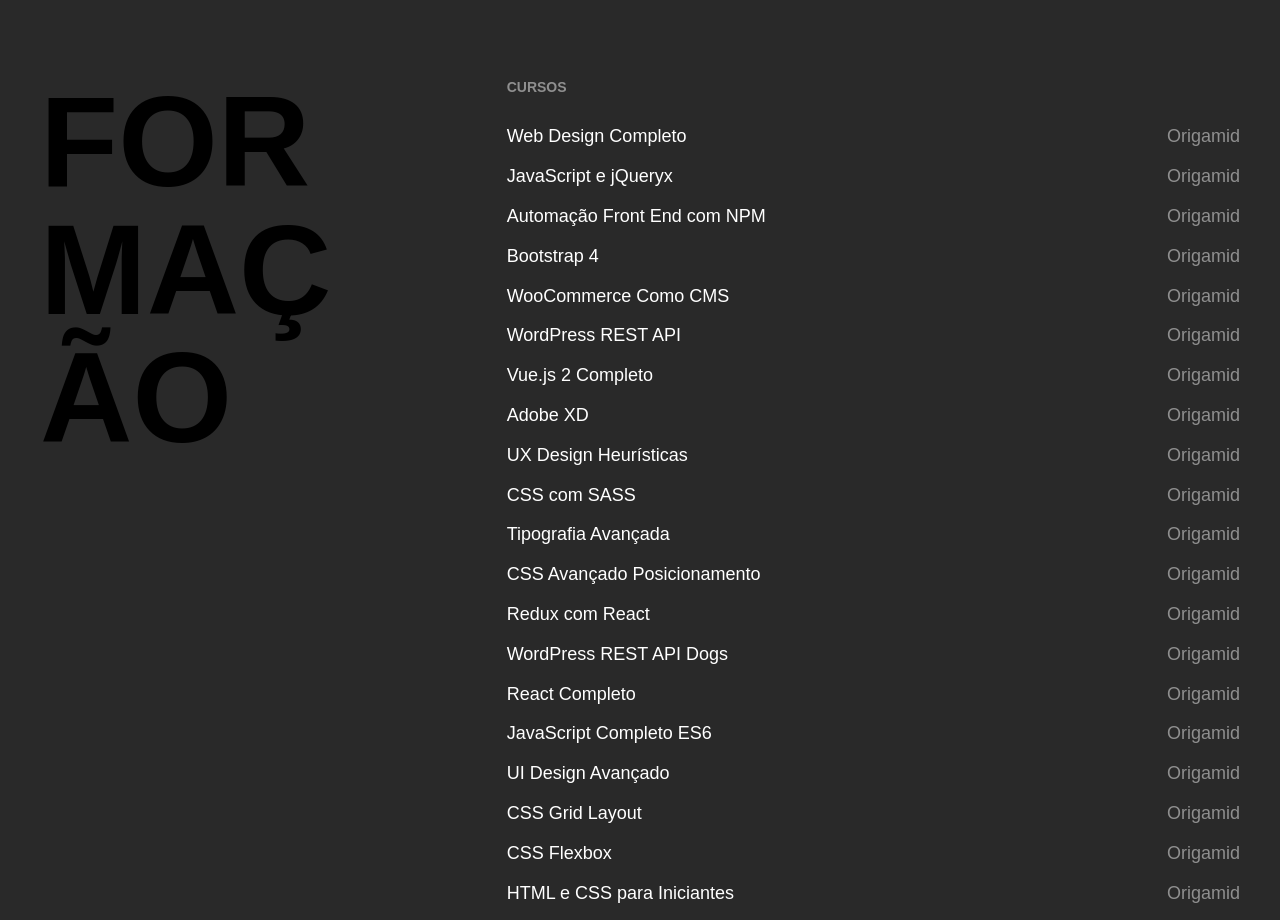
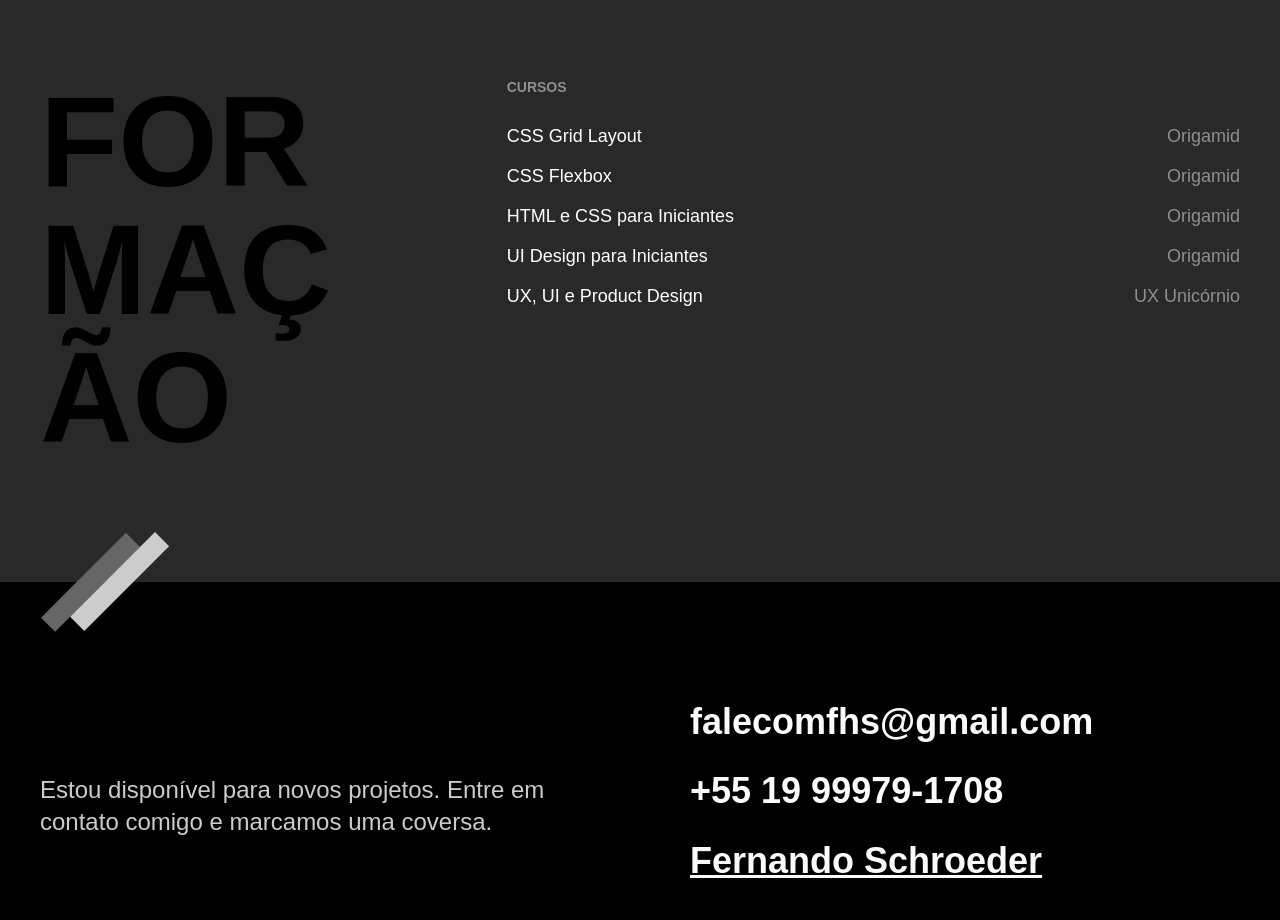
Before and after one commit to FernandoSchroeder/fernandoschroeder.github.io, a plain HTML site: page index.html in a window 1280 px wide. Shown: the part 1860-2780 px from the top of the page. Drawn offline with Linux system fonts and the light colour scheme; a web font is replaced by a local one.

Commit message:
correção text

```diff
--- a/index.html
+++ b/index.html
@@ -30,7 +30,7 @@
   <main class="introducao">
     <img src="./img/perfil-fhs.jpg" alt="foto perfil" width="360" height="520">
     <div>
-      <h1>UX/UI Designer<br>and Front End<br>Development </h1>
+      <h1>UX/UI Designer<br>and Front End<br>Developer </h1>
       <p>Fernando Schroeder</p>
     </div>
   </main>
@@ -39,7 +39,7 @@
     <h2 class="subtitulo">Experiência</h2>
     <div>
       <p class="experiencia-texto">Me chamo Fernando Schroeder, tenho 33 anos, sou fotógrafo profissional desde os 17 anos de idade.
-        Atualmente estou em transição de carreira para <strong>UX/UI Design</strong> e <strong>Front End Development</strong>.
+        Atualmente estou em transição de carreira para <strong>UX/UI Design</strong> e <strong>Front End Developer</strong>.
         Gaúcho de Santa Rosa, me mudei para Indaiatuba/SP em 2017 e desde então venho com a ideia de mudar
         de profissão. Em 2020 iniciei o curso de <strong>UX/UI Design</strong>, com o professor Leandro Rezende do UX Unicórnio e
         em 2022 inicie o curso de <strong>Front End</strong> com o professor André Rafael da Origamid. Hoje, possuo este site feito
@@ -95,23 +95,6 @@
           <div class="cursos">
             <h3>Cursos</h3>
             <ul>
-              <li>Web Design Completo <span>Origamid</span></li>
-              <li>JavaScript e jQueryx <span>Origamid</span></li>
-              <li>Automação Front End com NPM <span>Origamid</span></li>
-              <li>Bootstrap 4 <span>Origamid</span></li>
-              <li>WooCommerce Como CMS <span>Origamid</span></li>
-              <li>WordPress REST API <span>Origamid</span></li>
-              <li>Vue.js 2 Completo <span>Origamid</span></li>
-              <li>Adobe XD <span>Origamid</span></li>
-              <li>UX Design Heurísticas <span>Origamid</span></li>
-              <li>CSS com SASS <span>Origamid</span></li>
-              <li>Tipografia Avançada <span>Origamid</span></li>
-              <li>CSS Avançado Posicionamento <span>Origamid</span></li>
-              <li>Redux com React <span>Origamid</span></li>
-              <li>WordPress REST API Dogs <span>Origamid</span></li>
-              <li>React Completo <span>Origamid</span></li>
-              <li>JavaScript Completo ES6 <span>Origamid</span></li>
-              <li>UI Design Avançado <span>Origamid</span></li>
               <li>CSS Grid Layout <span>Origamid</span></li>
               <li>CSS Flexbox <span>Origamid</span></li>
               <li>HTML e CSS para Iniciantes <span>Origamid</span></li>
```
